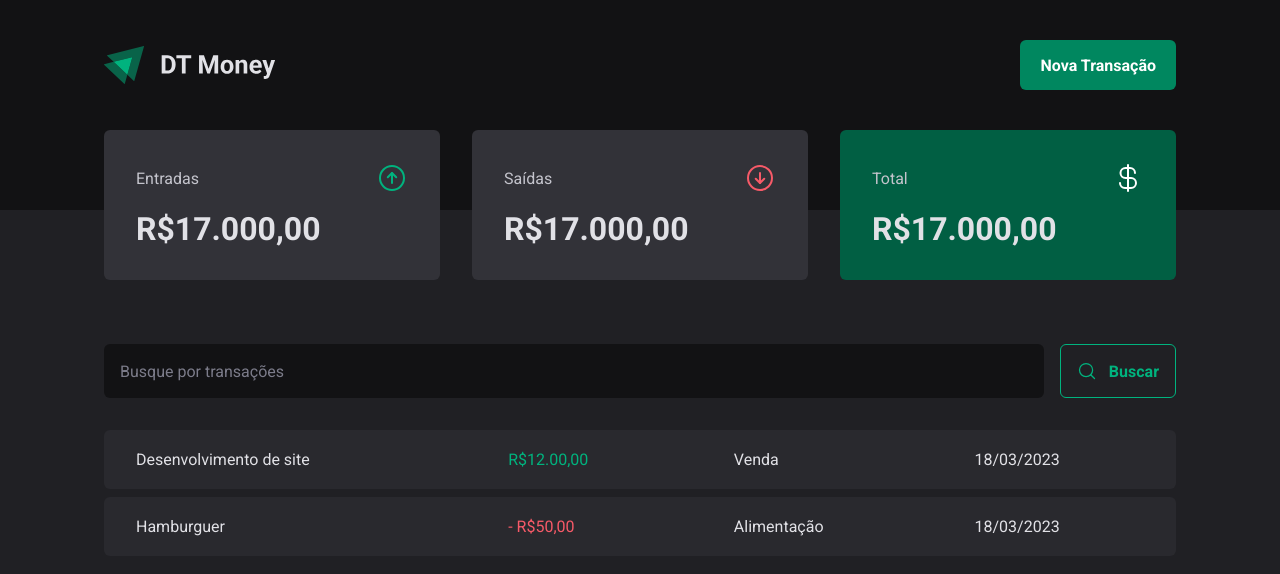
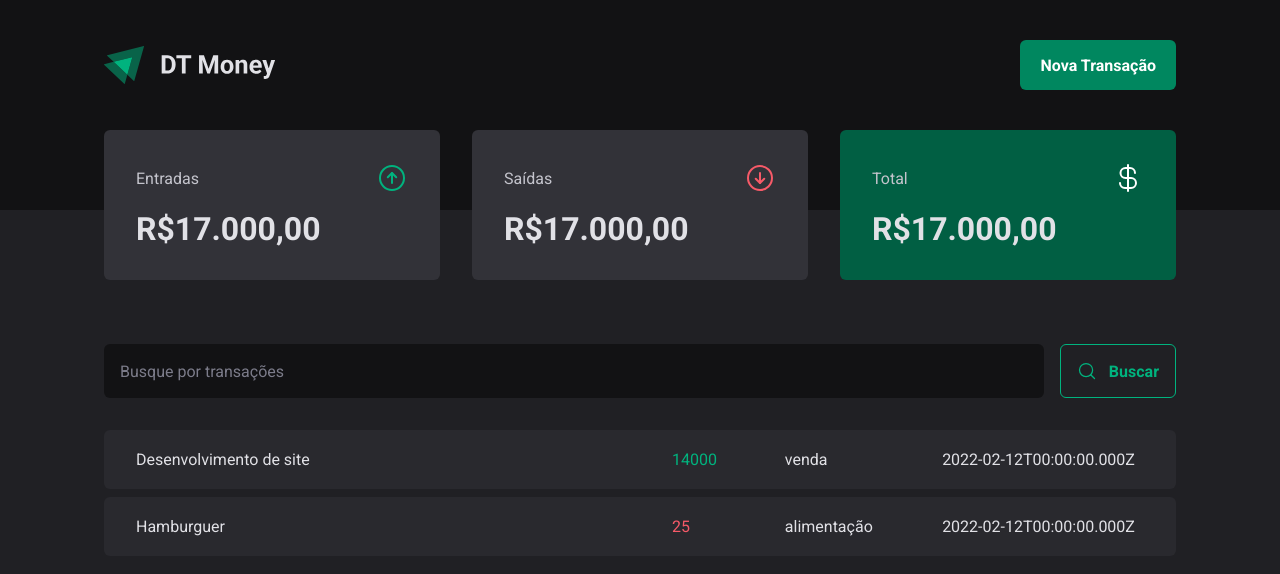
Before and after one commit to bduarte10/dt-money2, a React (Vite) app: page / in a window 1280 px wide. Shown: the top 574 px of the page. Built offline with nearby package versions, Linux system fonts and the light colour scheme; data requests are answered from the project's data file.

Commit message:
feat: transactions context

```diff
--- a/package.json
+++ b/package.json
@@ -5,6 +5,7 @@
   "type": "module",
   "scripts": {
     "dev": "vite",
+    "dev:server": "json-server server.json -w -d 750 -p 3333",
     "build": "tsc && vite build",
     "preview": "vite preview"
   },
@@ -21,6 +22,7 @@
     "@types/react-dom": "^18.0.9",
     "@types/styled-components": "^5.1.26",
     "@vitejs/plugin-react": "^3.0.0",
+    "json-server": "^0.17.3",
     "typescript": "^4.9.3",
     "vite": "^4.0.0"
   }
--- /dev/null
+++ b/server.json
@@ -0,0 +1,20 @@
+{
+  "transactions": [
+    {
+      "id": 1,
+      "description": "Desenvolvimento de site",
+      "type": "income",
+      "category": "venda",
+      "price": 14000,
+      "createdAt": "2022-02-12T00:00:00.000Z"
+    },
+    {
+      "id": 2,
+      "description": "Hamburguer",
+      "type": "outcome",
+      "category": "alimentação",
+      "price": 25,
+      "createdAt": "2022-02-12T00:00:00.000Z"
+    }
+  ]
+}
--- a/src/App.tsx
+++ b/src/App.tsx
@@ -2,11 +2,14 @@
 import { Transactions } from "./pages/Transactions";
 import { GlobalStyles } from "./styles/global";
 import { defaultTheme } from "./styles/themes/default";
+import { TransactionsProvider } from "./contexts/TransactionsContext";
 
 export function App() {
   return (
     <ThemeProvider theme={defaultTheme}>
-      <Transactions />
+      <TransactionsProvider>
+        <Transactions />
+      </TransactionsProvider>
       <GlobalStyles />
     </ThemeProvider>
   );
--- /dev/null
+++ b/src/contexts/TransactionsContext.tsx
@@ -0,0 +1,45 @@
+import { createContext, useEffect, useState } from "react";
+
+interface Transaction {
+  id: number;
+  description: string;
+  type: "income" | "outcome";
+  price: number;
+  category: string;
+  createdAt: string;
+}
+
+interface TransactionContextType{
+transactions : Transaction[];
+}
+
+interface TransactionsProviderProps {
+  children: React.ReactNode;
+}
+
+export const TransactionsContext = createContext({} as TransactionContextType);
+
+export const TransactionsProvider = ({children}: TransactionsProviderProps) => {
+
+  const [transactions, setTransactions] = useState<Transaction[]>([]);
+
+   const loadTransactions = async () => {
+    const response = await fetch('http://localhost:3333/transactions');
+    const data = await response.json();
+    setTransactions(data);
+
+  }
+
+  useEffect(() => {
+    loadTransactions();
+  }, []);
+
+
+
+
+  return (
+    <TransactionsContext.Provider value={{ transactions }}>
+      {children}
+    </TransactionsContext.Provider>
+  );
+}
--- a/src/pages/Transactions/index.tsx
+++ b/src/pages/Transactions/index.tsx
@@ -1,3 +1,4 @@
+import { useContext } from 'react';
 import { Header } from '../../components/Header';
 import { Summary } from '../../components/Summary';
 import { SearchForm } from './components/SearchForm';
@@ -6,8 +7,12 @@
   TransactionsContainer,
   TransactionsTable,
 } from './styles';
+import { TransactionsContext } from '../../contexts/TransactionsContext';
 
 export function Transactions() {
+  const { transactions } = useContext(TransactionsContext)
+
+
   return (
     <div>
       <Header />
@@ -17,22 +22,19 @@
         <SearchForm />
         <TransactionsTable>
           <tbody>
-            <tr>
-              <td>Desenvolvimento de site</td>
-              <td>
-                <PriceHighlight variant='income'>R$12.00,00</PriceHighlight>
-              </td>
-              <td>Venda</td>
-              <td>18/03/2023</td>
-            </tr>
-            <tr>
-              <td>Hamburguer</td>
-              <td>
-                <PriceHighlight variant='outcome'>- R$50,00</PriceHighlight>
-              </td>
-              <td>Alimentação</td>
-              <td>18/03/2023</td>
-            </tr>
+            {transactions.map(transaction => {
+              return (
+                <tr key={transaction.id}>
+                  <td width="50%">{transaction.description}</td>
+                  <td>
+                    <PriceHighlight variant={transaction.type}>{transaction.price}</PriceHighlight>
+                  </td>
+                  <td>{transaction.category}</td>
+                  <td>{transaction.createdAt}</td>
+                </tr>
+                )
+              })
+            }
           </tbody>
         </TransactionsTable>
       </TransactionsContainer>
```
Also changed, not shown: 1 other file (tests, documents, lock files or other folders).
